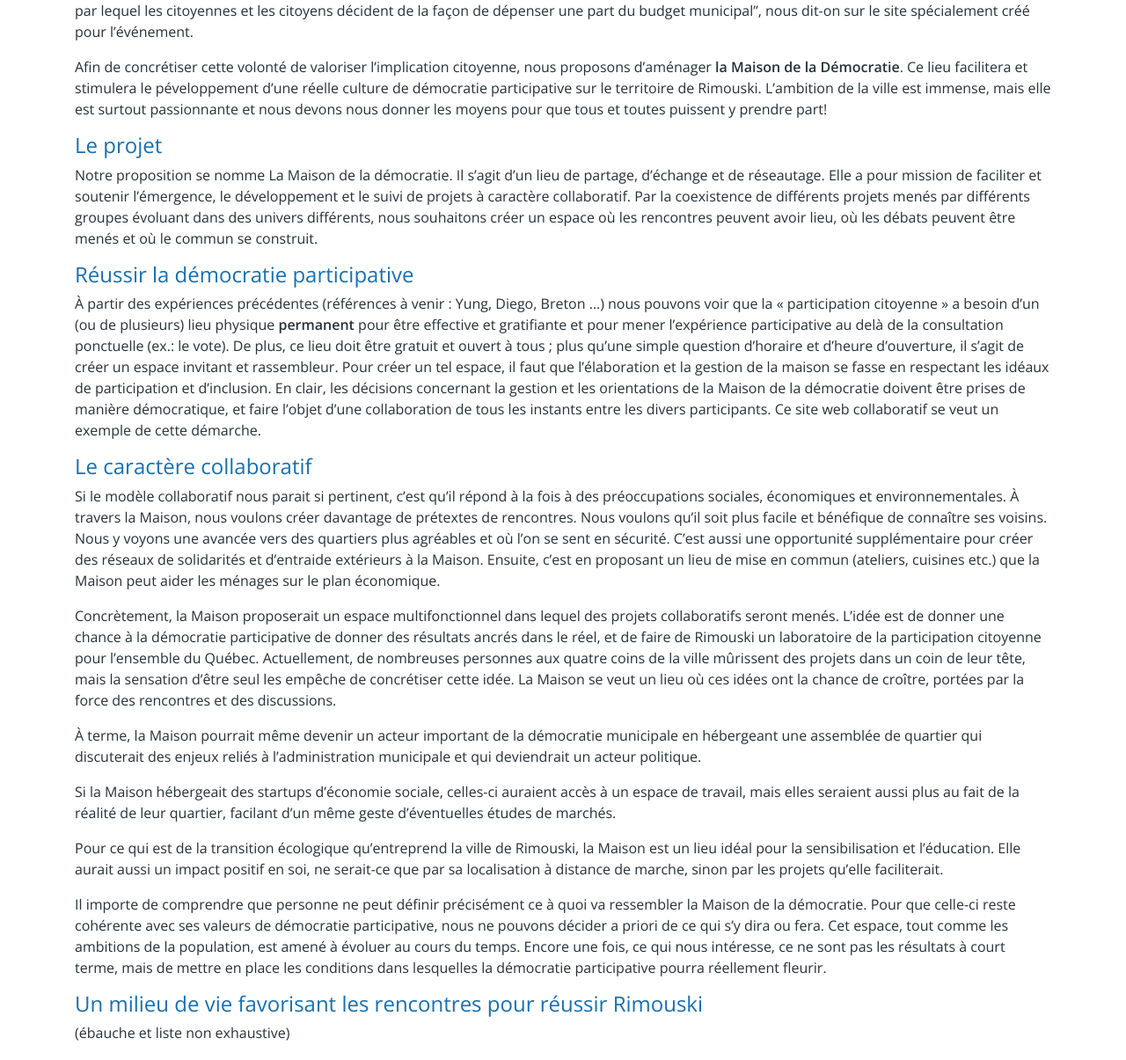
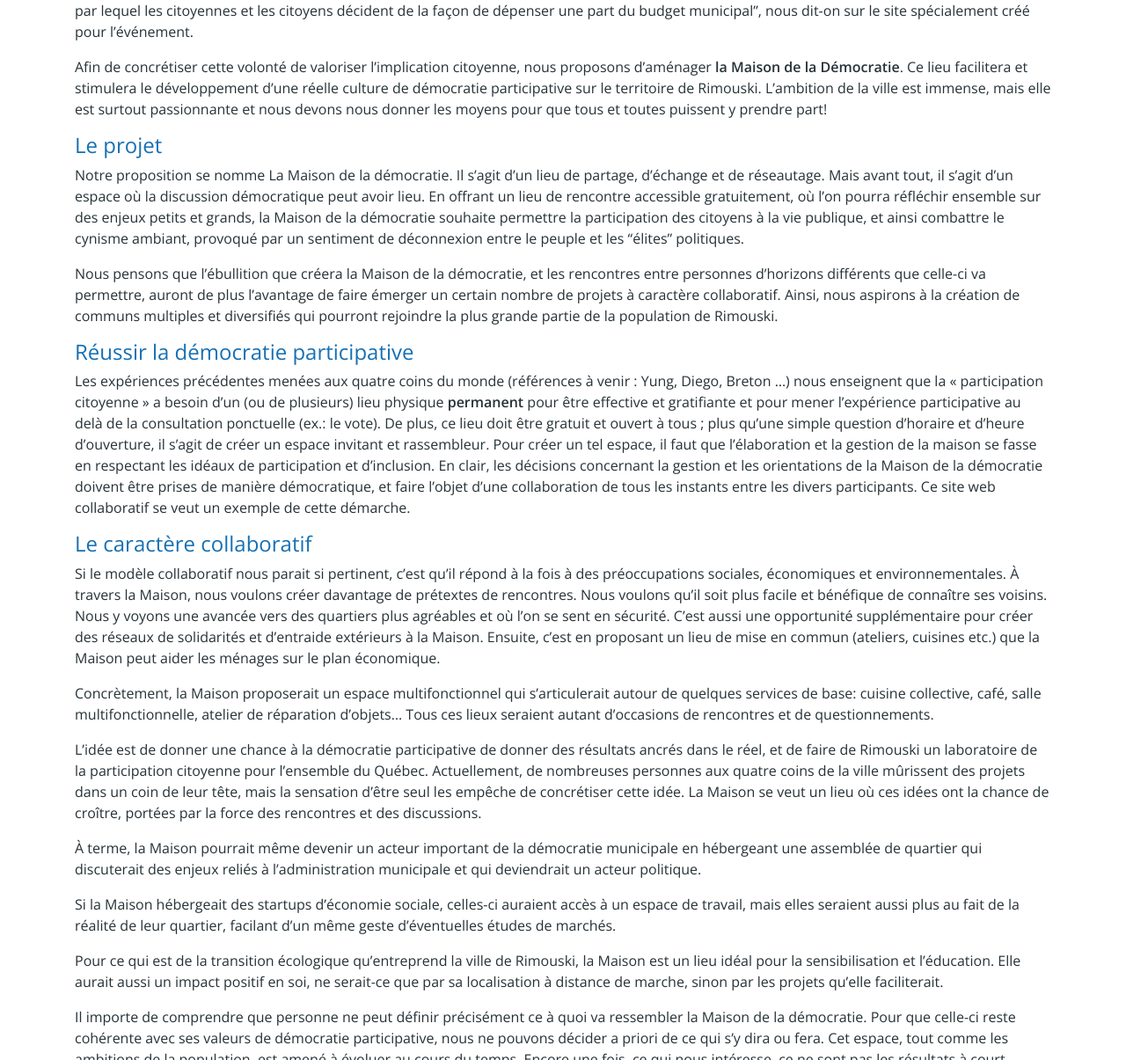
Before and after one commit to SyvieMarier/Maison-democratie-Rimouski, a Jekyll site: the page built from index.md, in a window 1280 px wide and 1400 px high, scrolled down 370 px. Shown: the part 195-1400 px from the top of the window at 88% size. Built offline with Jekyll 4.4.1, drawn with Linux system fonts in a browser that asks for light colours; nearby versions of some CDN libraries; our own code applies the rules of GitHub Pages for plain Markdown files.

Commit message:
Update index.md

```diff
--- a/index.md
+++ b/index.md
@@ -8,21 +8,25 @@ titre: Un lieu pour vivre la démocratie
 
 La Ville de Rimouski a décidé de mettre en place un [budget participatif citoyen](https://budgetparticipatif-rimouski.com/), pour lequel [les propositions seront acceptées jusqu'au 21 septembre 2017](https://budgetparticipatif-rimouski.com/inscription). "Le budget participatif est un outil sensationnel pour concrétiser cet objectif de participation citoyenne, car c'est un processus démocratique par lequel les citoyennes et les citoyens décident de la façon de dépenser une part du budget municipal", nous dit-on sur le site spécialement créé pour l'événement.
 
-Afin de concrétiser cette volonté de valoriser l'implication citoyenne, nous proposons d'aménager **la Maison de la Démocratie**. Ce lieu facilitera et stimulera le péveloppement d'une réelle culture de démocratie participative sur le territoire de Rimouski. L'ambition de la ville est immense, mais elle est surtout passionnante et nous devons nous donner les moyens pour que tous et toutes puissent y prendre part!
+Afin de concrétiser cette volonté de valoriser l'implication citoyenne, nous proposons d'aménager **la Maison de la Démocratie**. Ce lieu facilitera et stimulera le développement d'une réelle culture de démocratie participative sur le territoire de Rimouski. L'ambition de la ville est immense, mais elle est surtout passionnante et nous devons nous donner les moyens pour que tous et toutes puissent y prendre part!
 
 ## Le projet
 
-Notre proposition se nomme La Maison de la démocratie. Il s'agit d'un lieu de partage, d'échange et de réseautage. Elle a pour mission de faciliter et soutenir l'émergence, le développement et le suivi de projets à caractère collaboratif. Par la coexistence de différents projets menés par différents groupes évoluant dans des univers différents, nous souhaitons créer un espace où les rencontres peuvent avoir lieu, où les débats peuvent être menés et où le commun se construit.
+Notre proposition se nomme La Maison de la démocratie. Il s'agit d'un lieu de partage, d'échange et de réseautage. Mais avant tout, il s'agit d'un espace où la discussion démocratique peut avoir lieu. En offrant un lieu de rencontre accessible gratuitement, où l'on pourra réfléchir ensemble sur des enjeux petits et grands, la Maison de la démocratie souhaite permettre la participation des citoyens à la vie publique, et ainsi combattre le cynisme ambiant, provoqué par un sentiment de déconnexion entre le peuple et les "élites" politiques.
+
+Nous pensons que l'ébullition que créera la Maison de la démocratie, et les rencontres entre personnes d'horizons différents que celle-ci va permettre, auront de plus l'avantage de faire émerger un certain nombre de projets à caractère collaboratif. Ainsi, nous aspirons à la création de communs multiples et diversifiés qui pourront rejoindre la plus grande partie de la population de Rimouski.
 
 ## Réussir la démocratie participative
 
-À partir des expériences précédentes (références à venir : Yung, Diego, Breton ...) nous pouvons voir que la « participation citoyenne » a besoin d'un (ou de plusieurs) lieu physique **permanent** pour être effective et gratifiante et pour mener l'expérience participative au delà de la consultation ponctuelle (ex.: le vote). De plus, ce lieu doit être gratuit et ouvert à tous ; plus qu'une simple question d'horaire et d'heure d'ouverture, il s'agit de créer un espace invitant et rassembleur. Pour créer un tel espace, il faut que l'élaboration et la gestion de la maison se fasse en respectant les idéaux de participation et d'inclusion. En clair, les décisions concernant la gestion et les orientations de la Maison de la démocratie doivent être prises de manière démocratique, et faire l'objet d'une collaboration de tous les instants entre les divers participants. Ce site web collaboratif se veut un exemple de cette démarche.
+Les expériences précédentes menées aux quatre coins du monde (références à venir : Yung, Diego, Breton ...) nous enseignent que la « participation citoyenne » a besoin d'un (ou de plusieurs) lieu physique **permanent** pour être effective et gratifiante et pour mener l'expérience participative au delà de la consultation ponctuelle (ex.: le vote). De plus, ce lieu doit être gratuit et ouvert à tous ; plus qu'une simple question d'horaire et d'heure d'ouverture, il s'agit de créer un espace invitant et rassembleur. Pour créer un tel espace, il faut que l'élaboration et la gestion de la maison se fasse en respectant les idéaux de participation et d'inclusion. En clair, les décisions concernant la gestion et les orientations de la Maison de la démocratie doivent être prises de manière démocratique, et faire l'objet d'une collaboration de tous les instants entre les divers participants. Ce site web collaboratif se veut un exemple de cette démarche.
 
 ## Le caractère collaboratif
 
 Si le modèle collaboratif nous parait si pertinent, c'est qu'il répond à la fois à des préoccupations sociales, économiques et environnementales. À travers la Maison, nous voulons créer davantage de prétextes de rencontres. Nous voulons qu'il soit plus facile et bénéfique de connaître ses voisins. Nous y voyons une avancée vers des quartiers plus agréables et où l'on se sent en sécurité. C'est aussi une opportunité supplémentaire pour créer des réseaux de solidarités et d'entraide extérieurs à la Maison. Ensuite, c'est en proposant un lieu de mise en commun (ateliers, cuisines etc.) que la Maison peut aider les ménages sur le plan économique.
 
-Concrètement, la Maison proposerait un espace multifonctionnel dans lequel des projets collaboratifs seront menés. L'idée est de donner une chance à la démocratie participative de donner des résultats ancrés dans le réel, et de faire de Rimouski un laboratoire de la participation citoyenne pour l'ensemble du Québec. Actuellement, de nombreuses personnes aux quatre coins de la ville mûrissent des projets dans un coin de leur tête, mais la sensation d'être seul les empêche de concrétiser cette idée. La Maison se veut un lieu où ces idées ont la chance de croître, portées par la force des rencontres et des discussions.
+Concrètement, la Maison proposerait un espace multifonctionnel qui s'articulerait autour de quelques services de base: cuisine collective, café, salle multifonctionnelle, atelier de réparation d'objets... Tous ces lieux seraient autant d'occasions de rencontres et de questionnements.
+
+L'idée est de donner une chance à la démocratie participative de donner des résultats ancrés dans le réel, et de faire de Rimouski un laboratoire de la participation citoyenne pour l'ensemble du Québec. Actuellement, de nombreuses personnes aux quatre coins de la ville mûrissent des projets dans un coin de leur tête, mais la sensation d'être seul les empêche de concrétiser cette idée. La Maison se veut un lieu où ces idées ont la chance de croître, portées par la force des rencontres et des discussions.
 
 À terme, la Maison pourrait même devenir un acteur important de la démocratie municipale en hébergeant une assemblée de quartier qui discuterait des enjeux reliés à l'administration municipale et qui deviendrait un acteur politique.
 
```
